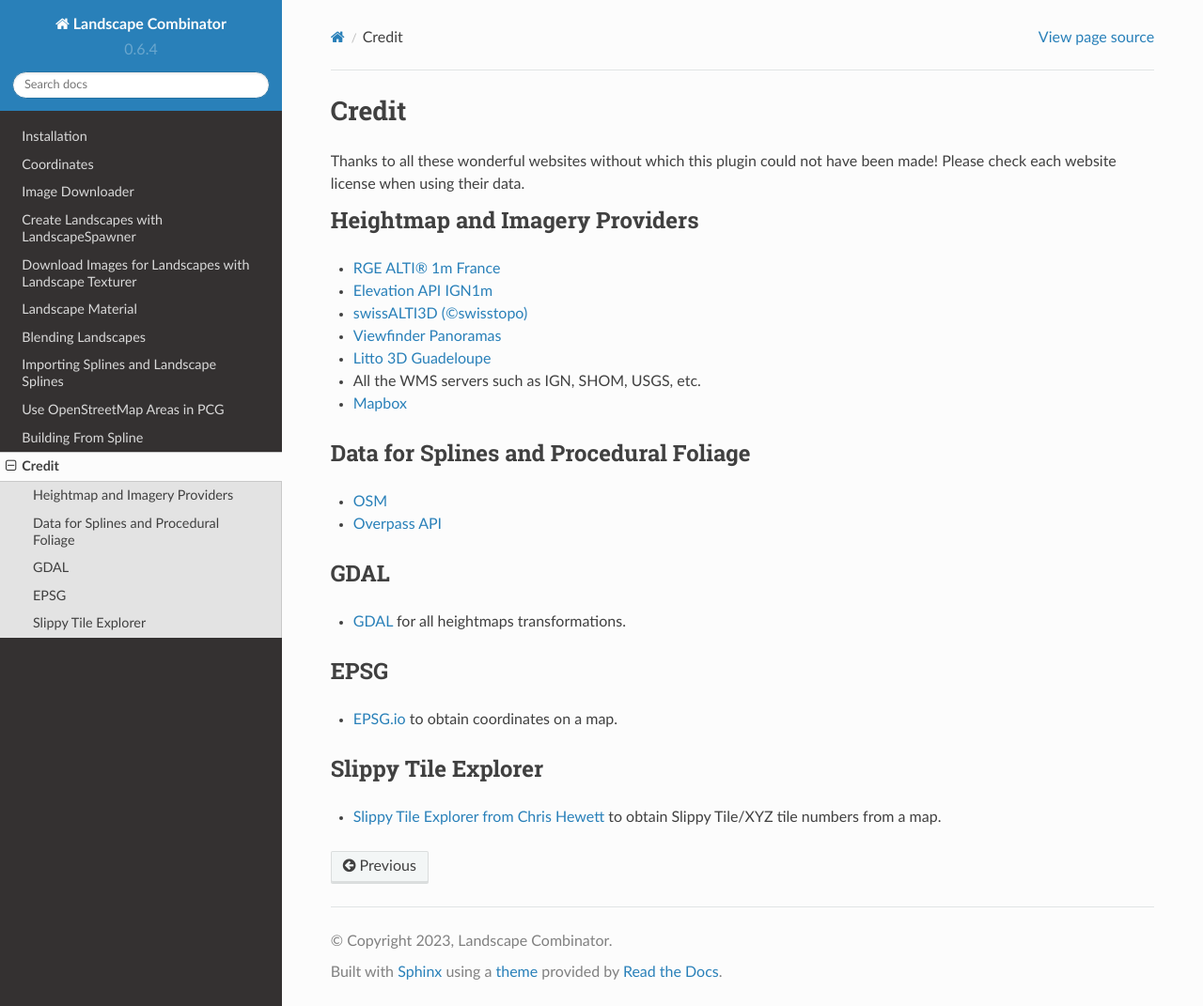
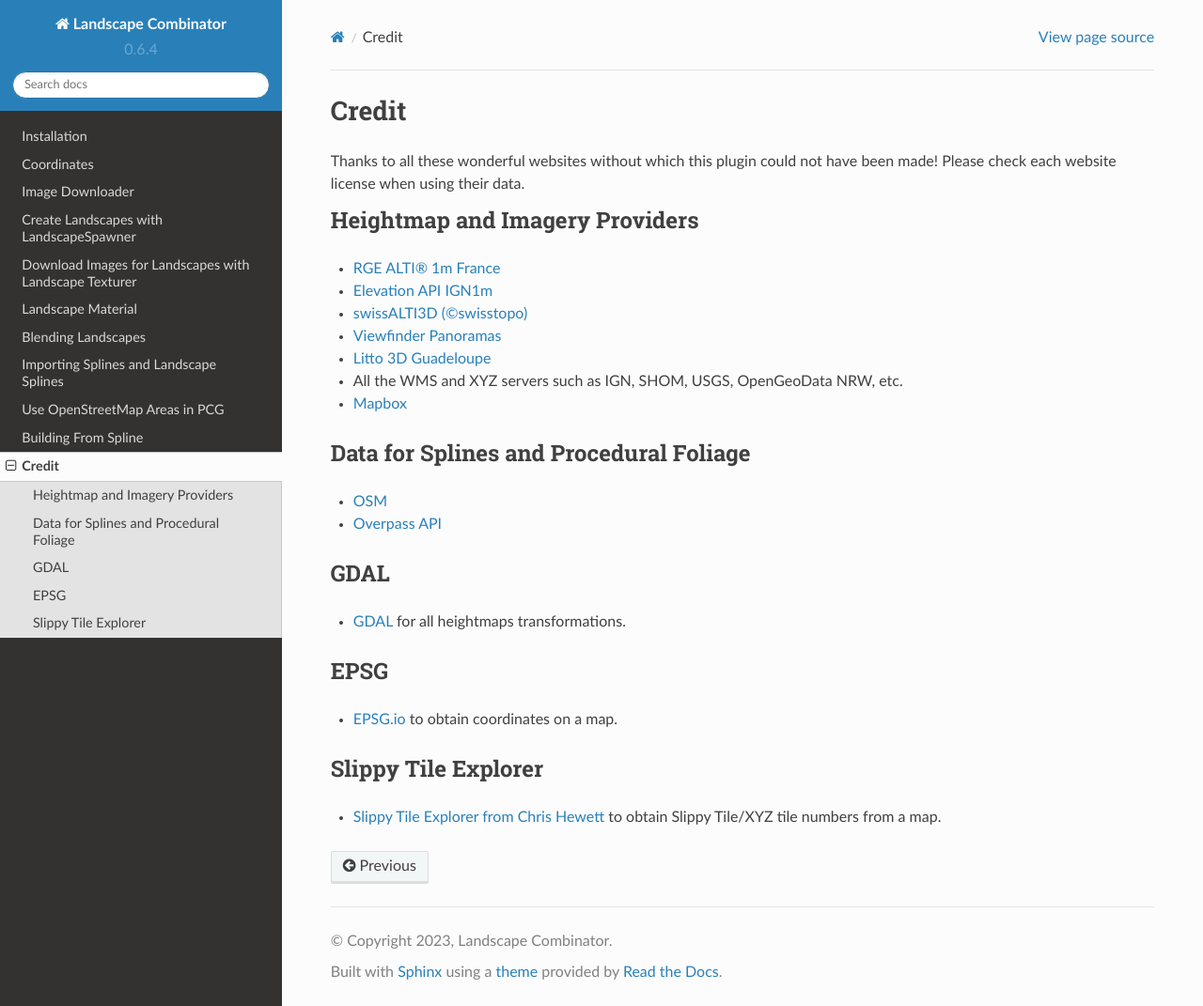
Before and after one commit to LandscapeCombinator/LandscapeCombinator, a Sphinx documentation site: the page built from Documentation/source/credit.rst, in a window 1280 px wide and 1071 px high. Shown: the whole window at 94% size. Built offline with Sphinx 7.4.7 and the Read the Docs theme 2.0.0, drawn with Linux system fonts in a browser that asks for light colours.

Commit message:
Credit OpenGeodata NRW, XYZ servers

```diff
--- a/Documentation/source/credit.rst
+++ b/Documentation/source/credit.rst
@@ -18,7 +18,7 @@
 
 * `Litto 3D Guadeloupe <https://diffusion.shom.fr/litto3d-guad2016.html>`_
 
-* All the WMS servers such as IGN, SHOM, USGS, etc.
+* All the WMS and XYZ servers such as IGN, SHOM, USGS, OpenGeoData NRW, etc.
 
 * `Mapbox <https://www.mapbox.com/>`_
 
```
